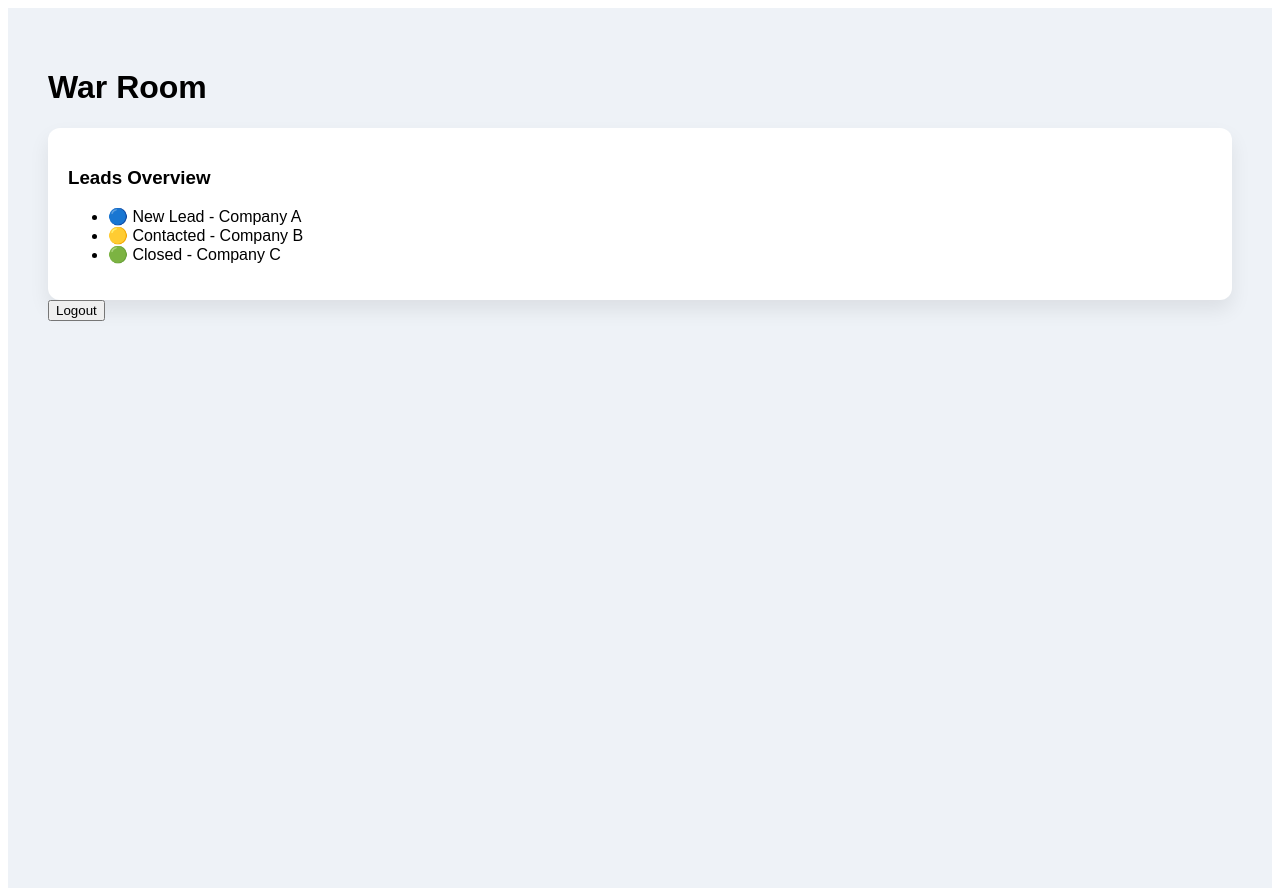
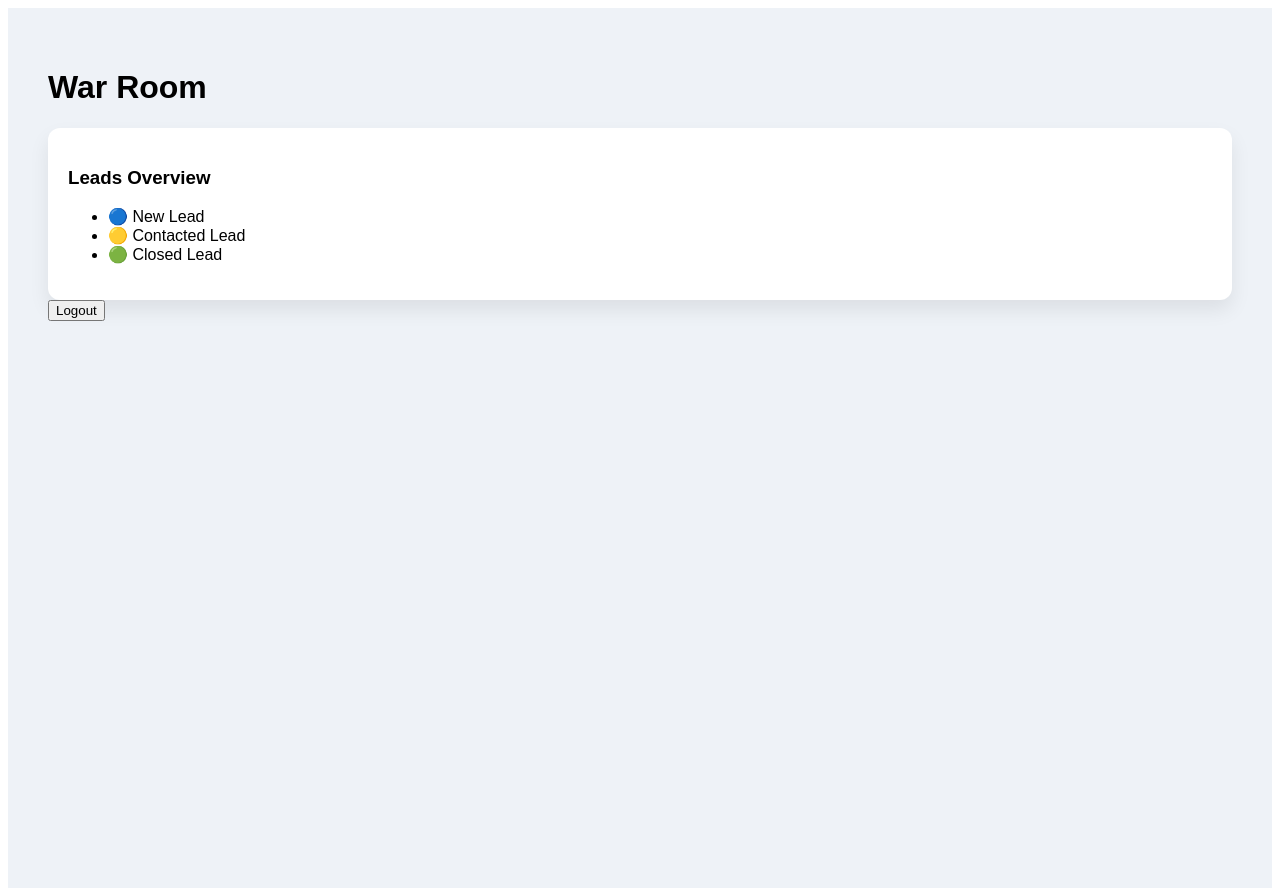
Before and after one commit to stirr3dz3phyr-ship-it/LeadFlow-WarMachine, a React (Vite) app: page / in a window 1280 px wide. Both pictures are taken after a click on the button "Login". Built offline with nearby package versions, Linux system fonts and the light colour scheme.

Commit message:
Update App.jsx

```diff
--- a/src/App.jsx
+++ b/src/App.jsx
@@ -3,24 +3,33 @@ import "./styles.css";
 
 export default function App() {
   const [loggedIn, setLoggedIn] = useState(false);
-  const [email, setEmail] = useState("");
-  const [password, setPassword] = useState("");
 
   const handleLogin = () => {
     setLoggedIn(true);
   };
 
-  if (loggedIn) {
   return (
+    <div className="app">
+      {!loggedIn ? (
+        <div className="login-card">
+          <h1>LeadFlow</h1>
+          <p className="subtitle">War Room Access</p>
+
+          <input type="email" placeholder="Email" />
+          <input type="password" placeholder="Password" />
+
+          <button onClick={handleLogin}>Login</button>
+        </div>
+      ) : (
         <div className="dashboard">
           <h1>War Room</h1>
 
           <div className="card">
             <h3>Leads Overview</h3>
             <ul>
-            <li>🔵 New Lead - Company A</li>
-            <li>🟡 Contacted - Company B</li>
-            <li>🟢 Closed - Company C</li>
+              <li>🔵 New Lead</li>
+              <li>🟡 Contacted Lead</li>
+              <li>🟢 Closed Lead</li>
             </ul>
           </div>
 
@@ -28,31 +37,7 @@ export default function App() {
             Logout
           </button>
         </div>
-    );
-  }
-
-  return (
-    <div className="app">
-      <div className="login-card">
-        <h1>LeadFlow</h1>
-        <p className="subtitle">War Room Access</p>
-
-        <input
-          type="email"
-          placeholder="Email"
-          value={email}
-          onChange={(e) => setEmail(e.target.value)}
-        />
-
-        <input
-          type="password"
-          placeholder="Password"
-          value={password}
-          onChange={(e) => setPassword(e.target.value)}
-        />
-
-        <button onClick={handleLogin}>Login</button>
-      </div>
+      )}
     </div>
   );
 }
```
Lines whose indentation alone changed are shown as unchanged.
